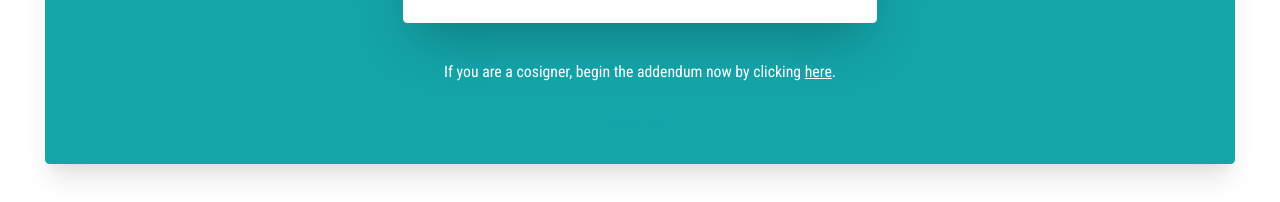
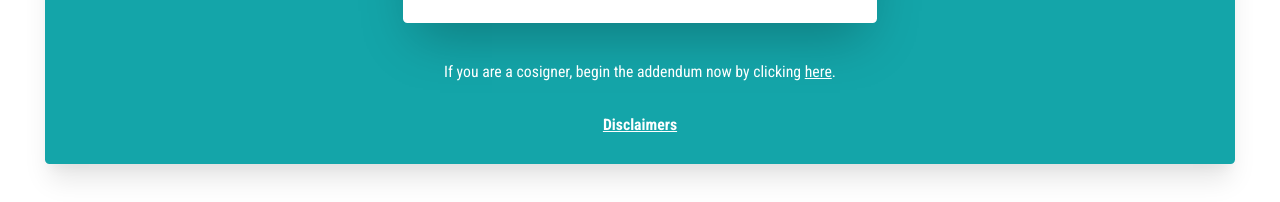
Before and after one commit to chrisdesilva/skills_fund_open_cloud_academy, a Gatsby site: page / in a window 1280 px wide. Shown: the part 2624-2826 px from the top of the page. Built offline with nearby package versions, Linux system fonts and the light colour scheme; Gatsby itself is replaced by a stand-in of ours; some packages are replaced by stand-ins of ours; no server answers.

Commit message:
Change disclaimers font color

```diff
--- a/src/components/loanapp.js
+++ b/src/components/loanapp.js
@@ -247,7 +247,7 @@ const LoanApp = React.forwardRef((props, ref) => {
                 }
             <div className="px-8 text-sm">
                 <p className="text-center pt-8 text-white">If you are a cosigner, begin the addendum now by clicking <a className="underline" href="https://sf.privateloan.studentloan.org/Cosigner.do?execution=e1s1" rel="noreferrer noopener" target="_blank">here</a>.</p>
-                <p className="text-center text-primary cursor-pointer font-bold" onClick={() => toggleDisclaimers(!disclaimers)}>Disclaimers</p>
+                <p className="text-center text-white underline cursor-pointer font-bold" onClick={() => toggleDisclaimers(!disclaimers)}>Disclaimers</p>
             <Collapse isOpened={disclaimers} springConfig={{stiffness: 150, damping: 40}}>
                 <div>
                     <p><strong>Before you begin, please read these important notes:</strong></p>
```
